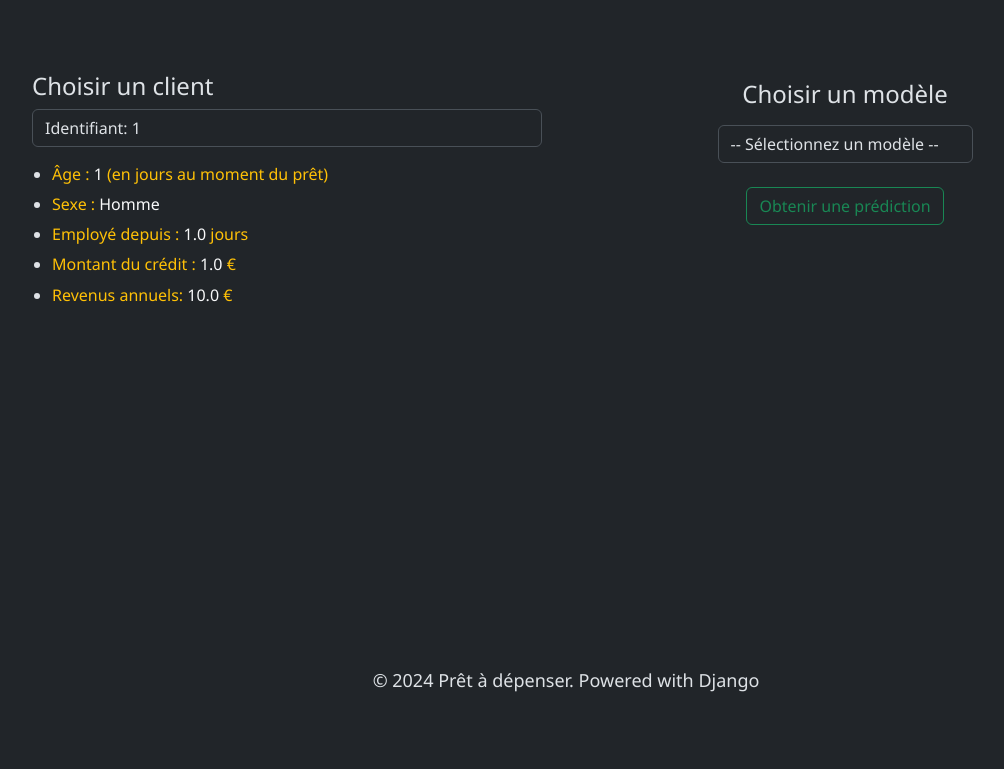
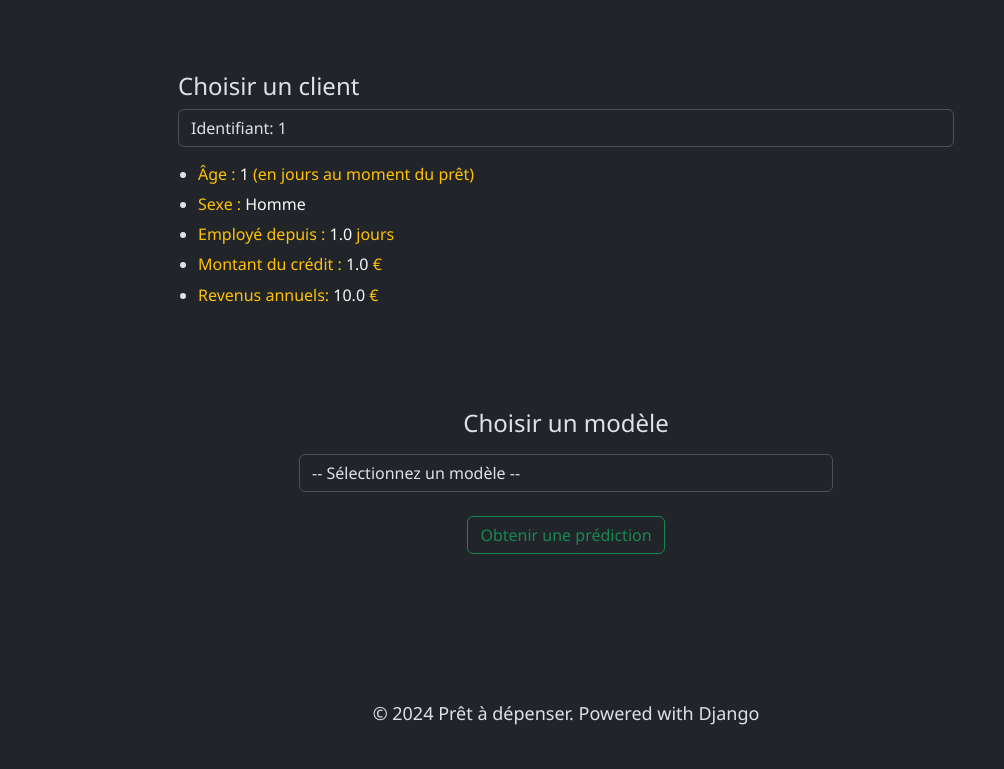
Before and after one commit to fferreira2022/projet7, a Django app: page /api/ in a window 1280 px wide. Shown: the part 64-833 px from the top of the page, without its empty margins (74-1078 px from the left). Before the commit the page ends 756 px from the top, so only its background shows below. Run offline with Django 5.2, Linux system fonts and the light colour scheme; a user stored in the database is signed in; tables that the repository leaves empty hold one stand-in row (values such as "Sample post").

Commit message:
changes in api.html file

```diff
--- a/api_credit/templates/api_credit/api.html
+++ b/api_credit/templates/api_credit/api.html
@@ -5,7 +5,7 @@
 <br><br>
 <div class='container homepage_main_div'>
     <div class='row'>
-        <div class='col-md-6 col-sm-12 mb-3'>
+        <div class='col-md-12 col-sm-12 mb-3'>
             <br><br>
             <div class="container w-100" id="picture_main_div">
                 <div class="form-group mt-3">
@@ -34,7 +34,7 @@
                 </div>
             </div>
         </div>
-        <div class='col-md-6 col-sm-12 mb-3'>
+        <div class='col-md-12 col-sm-12 mb-3'>
             <br><br>
             <div class="container text-center mt-4">
                 <h4>Choisir un modèle</h4>
```
